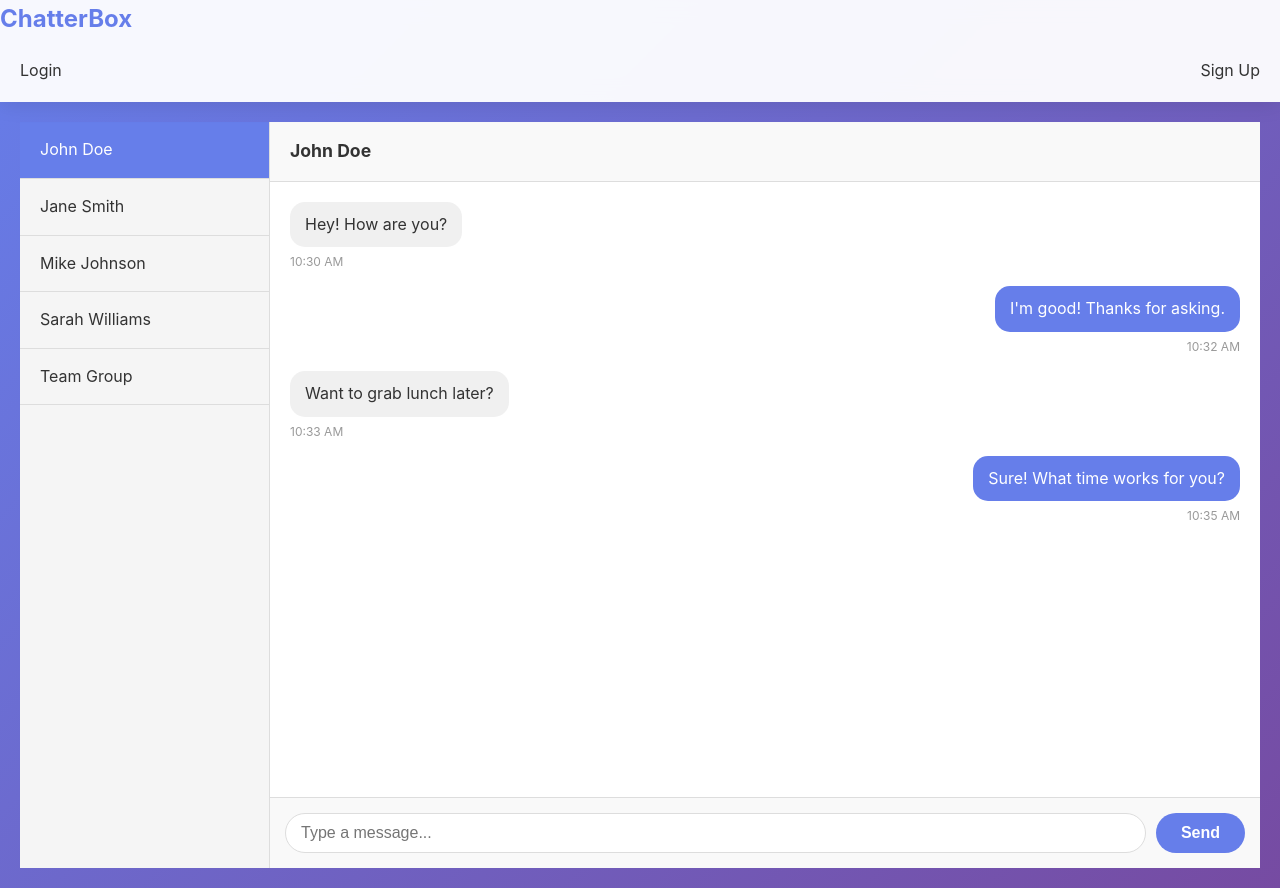
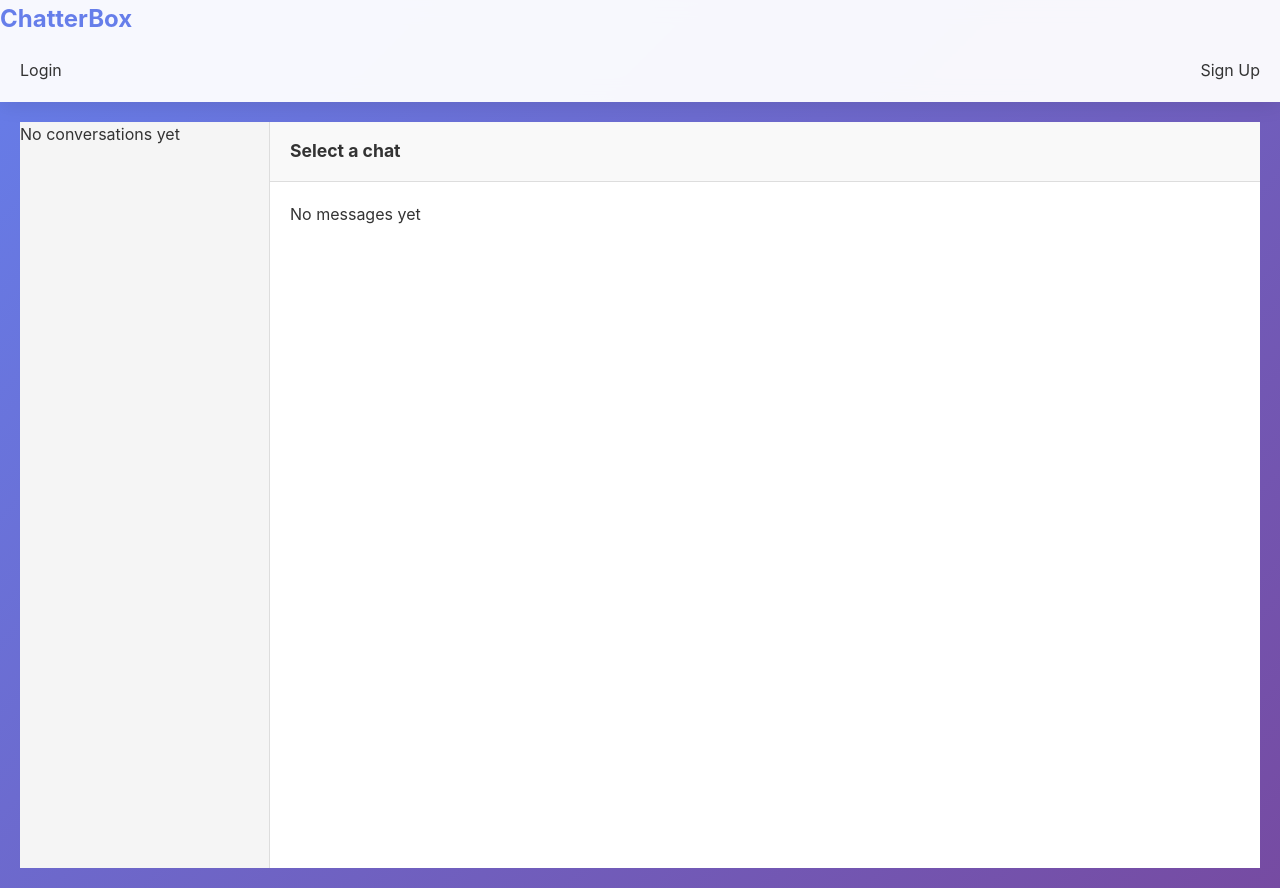
Before and after one commit to HarrisonRS23/Chatterbox, a React (Create React App) app in the folder frontend/: page /chat in a window 1280 px wide. Built offline with nearby package versions, Linux system fonts and the light colour scheme.

Commit message:
feat(backend): WDPD3-FR3, add conversations backend, can now load conversations between users, updated messages model to reference user model, update messageContext, update chat page

```diff
--- a/frontend/src/components/messageDetails.js
+++ b/frontend/src/components/messageDetails.js
@@ -9,7 +9,6 @@ const MessageDetails = ( { message }) => {
             <h4>To: {message.recipient}</h4>
             <p>{message.contents}</p>
             <p>{formatDistanceToNow(new Date(message.createdAt), { addSuffix: true })}</p>
-
         </div>
     )
 }
--- a/frontend/src/context/messageContext.js
+++ b/frontend/src/context/messageContext.js
@@ -1,31 +1,52 @@
-import { createContext, useReducer } from "react";
+import { createContext, useReducer, useEffect } from "react";
 
-export const MessageContext = createContext()
+export const MessageContext = createContext();
 
-export const messageReducer = (state,action) => {
-    switch(action.type){
-        case 'SET_MESSAGES':
-            return {
-                messages: action.payload
-            }
-        case 'CREATE_MESSAGE':
-            return {
-                messages: [action.payload, ...state.messages]
-            }
+export const messageReducer = (state, action) => {
+  switch (action.type) {
+    case "SET_MESSAGES":
+      return {
+        ...state,
+        messages: action.payload,
+      };
+    case "CREATE_MESSAGE":
+      return {
+        ...state,
+        messages: [action.payload, ...(state.messages || [])],
+      };
+    case "SET_USER":
+      return {
+        ...state,
+        user: action.payload,
+      };
+    case "LOGOUT":
+      return {
+        ...state,
+        user: null,
+        messages: null,
+      };
+    default:
+      return state;
+  }
+};
 
-        default:
-            return state
+export const MessageContextProvider = ({ children }) => {
+  const [state, dispatch] = useReducer(messageReducer, {
+    messages: null,
+    user: null,
+  });
+
+  //  persist login state between refreshes
+  useEffect(() => {
+    const storedUser = JSON.parse(localStorage.getItem("user"));
+    if (storedUser) {
+      dispatch({ type: "SET_USER", payload: storedUser });
     }
-}
+  }, []);
 
-export const MessageContextProvider = ({children}) => {
-    const [state, dispatch] = useReducer(messageReducer, {
-        messages: null
-    })
-
-    return (
-        <MessageContext.Provider value={{...state,dispatch}}>
-            {children}
-        </MessageContext.Provider>
-    )
-}
+  return (
+    <MessageContext.Provider value={{ ...state, dispatch }}>
+      {children}
+    </MessageContext.Provider>
+  );
+};
--- a/frontend/src/pages/chat.js
+++ b/frontend/src/pages/chat.js
@@ -1,49 +1,108 @@
+import { useEffect, useState } from "react";
+import { useMessageContext } from "../hooks/useMessageContext";
+
+// Components
+import MessageDetails from "../components/messageDetails";
+import MessageForm from "../components/messageForm";
+
 const Chat = () => {
+  const { user, messages, dispatch } = useMessageContext();
+  const [conversations, setConversations] = useState([]); // list of users/convos
+  const [activeChat, setActiveChat] = useState(null); // selected conversation
+
+  //  Fetch all conversations (users messaged with)
+  useEffect(() => {
+    const fetchConversations = async () => {
+      if (!user) return;
+
+      try {
+        const response = await fetch(
+          `http://localhost:4000/api/conversations/${user._id}`,
+          {
+            headers: { Authorization: `Bearer ${localStorage.getItem("token")}` },
+          }
+        );
+        const json = await response.json();
+
+        if (response.ok) {
+          setConversations(json);
+        }
+      } catch (err) {
+        console.error("Failed to fetch conversations:", err);
+      }
+    };
+
+    fetchConversations();
+  }, [user]);
+
+  // Fetch messages for selected conversation
+  useEffect(() => {
+    const fetchMessages = async () => {
+      if (!user || !activeChat) return;
+
+      try {
+        const response = await fetch(
+          `http://localhost:4000/api/messages?sender=${user._id}&receiver=${activeChat._id}`,
+          {
+            headers: { Authorization: `Bearer ${localStorage.getItem("token")}` },
+          }
+        );
+        const json = await response.json();
+
+        if (response.ok) {
+          dispatch({ type: "SET_MESSAGES", payload: json });
+        }
+      } catch (err) {
+        console.error("Failed to fetch messages:", err);
+      }
+    };
+
+    fetchMessages();
+  }, [dispatch, user, activeChat]);
+
+
   return (
-
     <div className="chat-container">
+      {/* Sidebar — list of users/conversations */}
       <div className="sidebar">
-            <div className="user-item active">John Doe</div>
-            <div className="user-item">Jane Smith</div>
-            <div className="user-item">Mike Johnson</div>
-            <div className="user-item">Sarah Williams</div>
-            <div className="user-item">Team Group</div>
+        {conversations.length > 0 ? (
+          conversations.map((conv) => (
+            <div
+              key={conv._id}
+              className={`user-item ${
+                activeChat && activeChat._id === conv._id ? "active" : ""
+              }`}
+              onClick={() => setActiveChat(conv)}
+            >
+              {conv.name || conv.email}
+            </div>
+          ))
+        ) : (
+          <div className="no-convos">No conversations yet</div>
+        )}
       </div>
 
+      {/* Chat area */}
       <div className="chat-area">
         <div className="chat-header">
-                John Doe
+          {activeChat ? activeChat.name || activeChat.email : "Select a chat"}
         </div>
 
         <div className="messages" id="messages">
-                <div className="message received">
-                    <div className="message-bubble">Hey! How are you?</div>
-                    <div className="message-time">10:30 AM</div>
+          {messages && messages.length > 0 ? (
+            messages.map((message) => (
+              <MessageDetails key={message._id} message={message} />
+            ))
+          ) : (
+            <div className="no-messages">No messages yet</div>
+          )}
         </div>
 
-                <div className="message sent">
-                    <div className="message-bubble">I'm good! Thanks for asking.</div>
-                    <div className="message-time">10:32 AM</div>
-                </div>
-
-                <div className="message received">
-                    <div className="message-bubble">Want to grab lunch later?</div>
-                    <div className="message-time">10:33 AM</div>
-                </div>
-
-                <div className="message sent">
-                    <div className="message-bubble">Sure! What time works for you?</div>
-                    <div className="message-time">10:35 AM</div>
+        {/* Message input */}
+        {activeChat && <MessageForm receiver={activeChat} />}
       </div>
     </div>
+  );
+};
 
-            <div className="input-area">
-                <input type="text" id="messageInput" placeholder="Type a message..."/>
-                <button onClick="sendMessage()">Send</button>
-            </div>
-        </div>
-    </div>
-  )
-}
-
-export default Chat
+export default Chat;
```
Also changed, not shown: 2 other files (tests, documents, lock files or other folders). Lines whose indentation alone changed are shown as unchanged.
